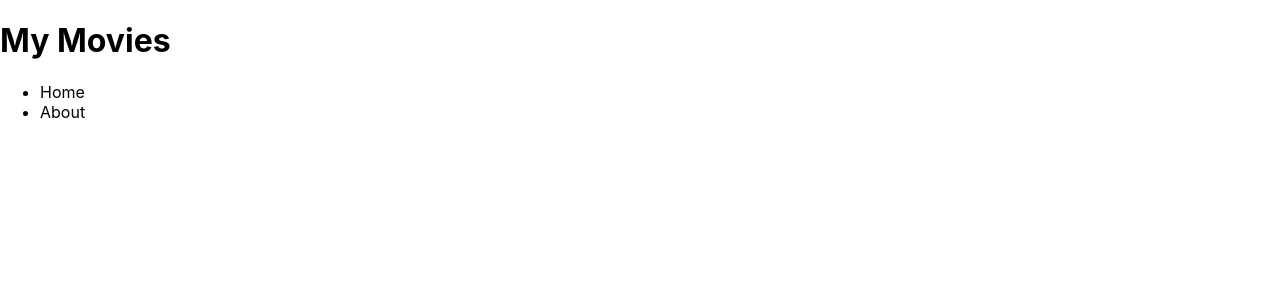
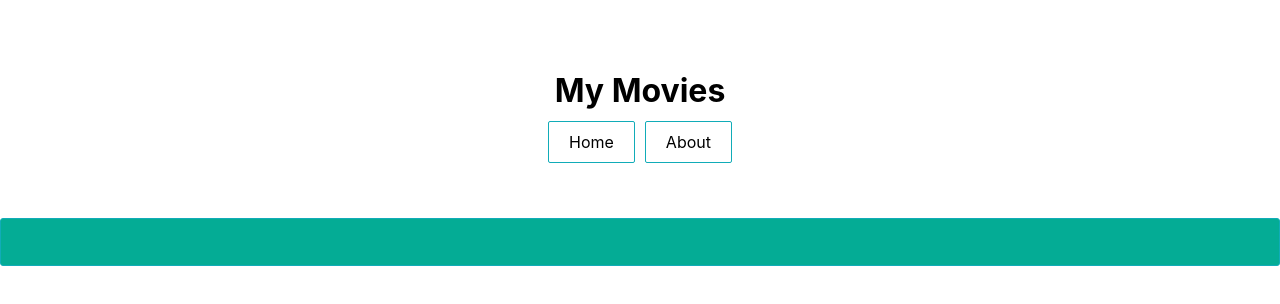
Before and after one commit to alissonzampietro/puc-movies-spa, a React (Create React App) app: page / in a window 1280 px wide. Shown: the top 304 px of the page. Built offline with nearby package versions, Linux system fonts and the light colour scheme.

Commit message:
creating styled components

```diff
--- a/src/App.js
+++ b/src/App.js
@@ -1,10 +1,15 @@
 import logo from './logo.svg';
 import { Header } from './components/Header';
+import { MoviesList } from './components/MoviesList';
+import { MoviesContainer } from './styles/MoviesContainer';
 
 function App() {
   return (
     <div className="App">
       <Header />
+      <MoviesContainer>
+        <MoviesList movies={[]}/>
+      </MoviesContainer>
     </div>
   );
 }
--- a/src/components/Header.jsx
+++ b/src/components/Header.jsx
@@ -1,8 +1,9 @@
+import { HeaderContainer } from "../styles/HeaderContainer"
 import { MainMenu } from "./MainMenu"
 
 export const Header = () => (
-    <header>
+    <HeaderContainer>
         <h1>My Movies</h1>
         <MainMenu />
-    </header>
+    </HeaderContainer>
 )
--- a/src/components/MainMenu.jsx
+++ b/src/components/MainMenu.jsx
@@ -1,8 +1,10 @@
+import { MainMenuContainer } from "../styles/MainMenuContainer";
+
 export const MainMenu = () => (
-    <nav>
+    <MainMenuContainer>
         <ul>
             <li>Home</li>
             <li>About</li>
         </ul>
-    </nav>
+    </MainMenuContainer>
 )
--- /dev/null
+++ b/src/styles/HeaderContainer.jsx
@@ -0,0 +1,6 @@
+import styled from "styled-components";
+
+export const HeaderContainer = styled.header`
+    text-align: center;
+    padding: 50px 0;
+`
--- /dev/null
+++ b/src/styles/MainMenuContainer.jsx
@@ -0,0 +1,26 @@
+import styled from "styled-components";
+
+export const MainMenuContainer = styled.nav`
+    ul {
+        list-style: none;
+        padding: 0;
+
+        li {
+            display: inline;
+            margin: 0 5px;
+            padding: 10px 20px;
+            border: 1px solid #11acb8;
+            border-radius: 2px 2px 2px 2px;
+            transition: 200ms ease-out;
+
+            &:hover {
+                background-color: #11acb8;
+                color: white;
+                padding: 20px 30px;
+                cursor: pointer;
+                border-radius: 10px;
+                font-weight: bold;
+            }
+        }
+    }
+`
--- /dev/null
+++ b/src/styles/MoviesContainer.jsx
@@ -0,0 +1,8 @@
+import styled from "styled-components";
+
+export const MoviesContainer = styled.section`
+    padding: 15px;
+    background: #04ac95;
+    border: 1px solid #11acb8;
+    border-radius: 3px;
+`
```
